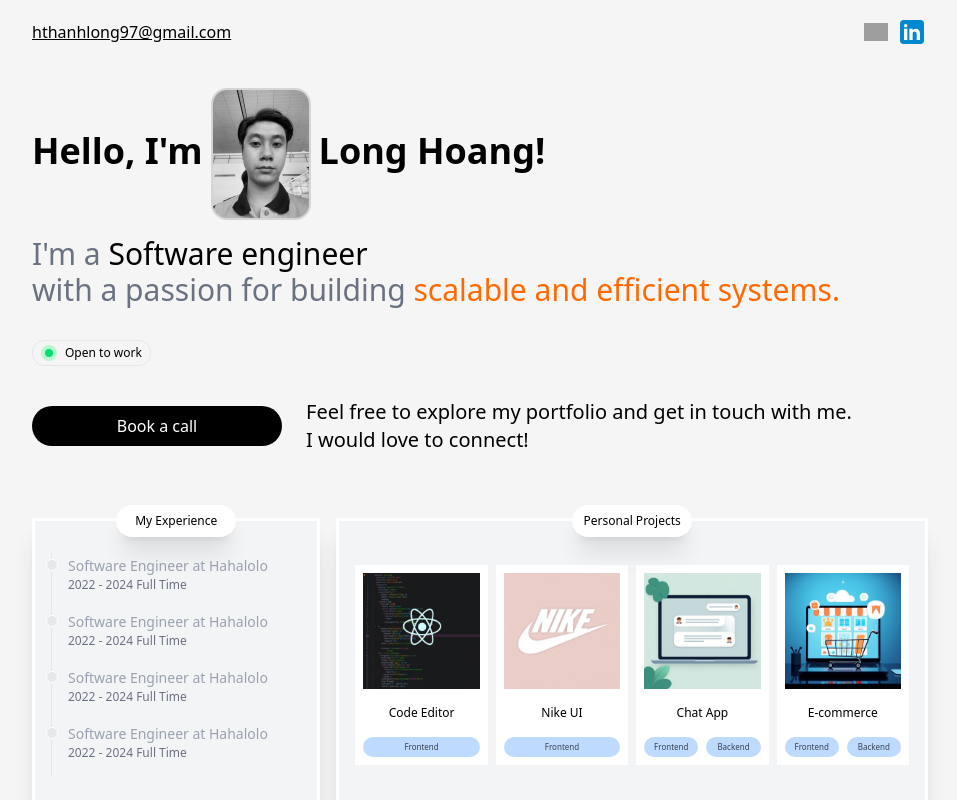
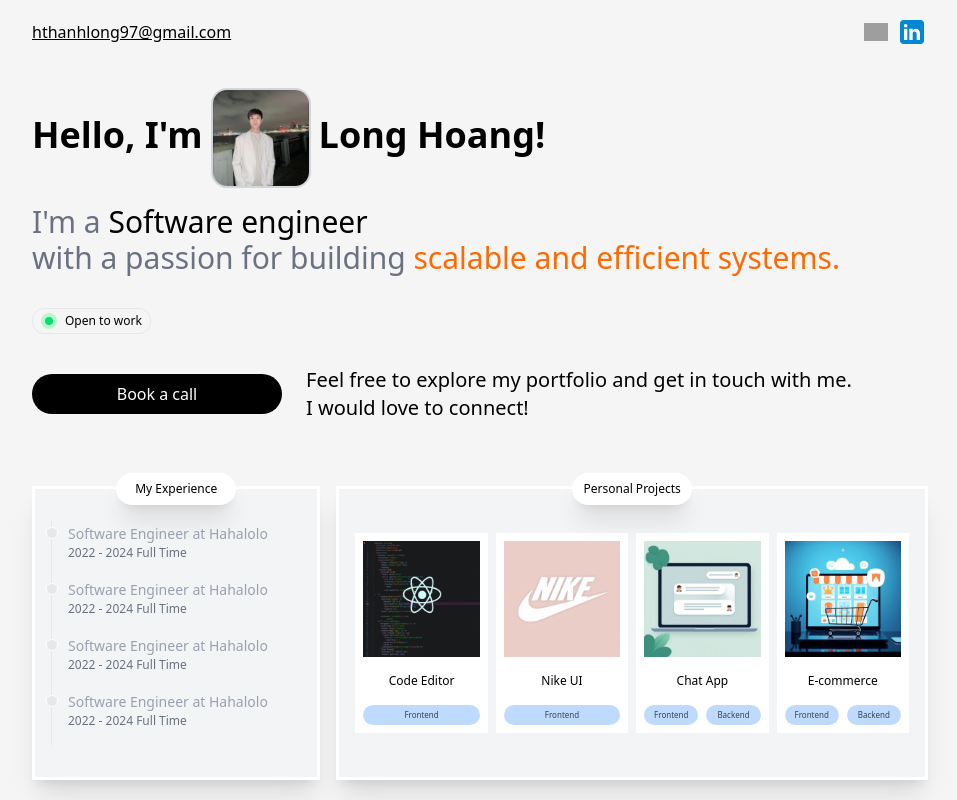
Before and after one commit to hthanhlong/modern-portfolio, a Next.js app: page / in a window 1280 px wide. Shown: the top 800 px of the page, without its empty margins (160-1117 px from the left). Built offline with nearby package versions, Linux system fonts and the light colour scheme; grey boxes are pictures that could not be loaded.

Commit message:
change personal picture

```diff
--- a/components/core/Hero/Hero.tsx
+++ b/components/core/Hero/Hero.tsx
@@ -6,11 +6,11 @@ export default function Hero() {
       <h1 className="text-4xl font-bold mb-4">
         Hello, I&apos;m
         <Image
-          src="/images/personal.jpeg"
+          src="/images/personal.jpg"
           alt="logo"
           width={100}
           height={100}
-          className="rounded-2xl inline mx-2 border-2 border-gray-300 grayscale"
+          className="rounded-2xl inline mx-2 border-2 border-gray-300"
         />
         Long Hoang!
       </h1>
```
Also changed, not shown: public/images/personal.jpeg (deleted), public/images/personal.jpg (added).
